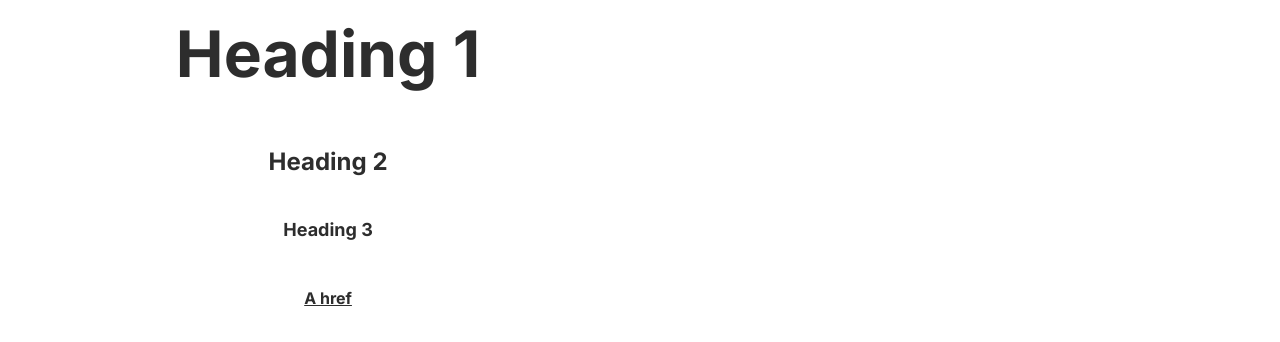
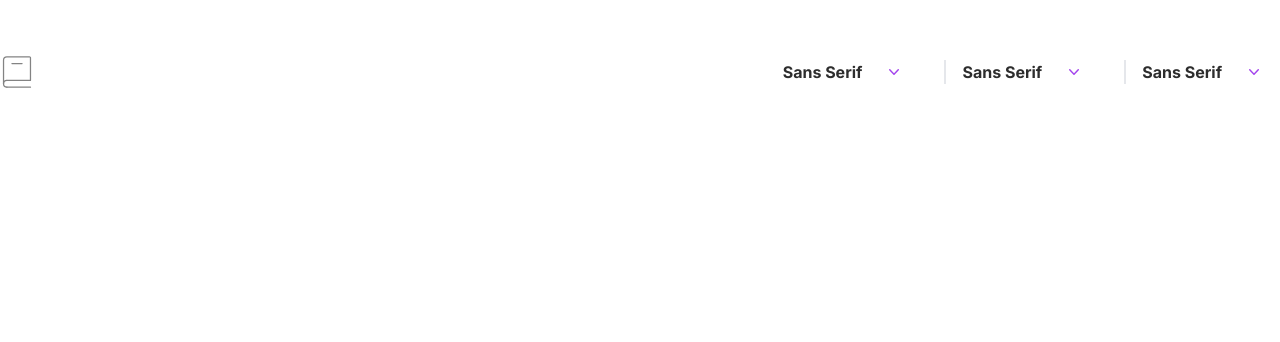
Before and after one commit to TheVanillaBean/dictionary-app, a Next.js app: page / in a window 1280 px wide. Shown: the top 342 px of the page. Built offline with nearby package versions, Linux system fonts and the light colour scheme.

Commit message:
Implement dropdown menu component with basic header

```diff
--- /dev/null
+++ b/components/dropdown.component.jsx
@@ -0,0 +1,72 @@
+import { Menu, Transition } from '@headlessui/react';
+import { ChevronDownIcon } from '@heroicons/react/20/solid';
+import { Fragment } from 'react';
+
+function classNames(...classes) {
+  return classes.filter(Boolean).join(' ');
+}
+
+function Dropdown({ className }) {
+  return (
+    <Menu as='div' className={classNames(className, 'relative text-left')}>
+      <div>
+        <Menu.Button className='flex w-full justify-center gap-1.5 font-bold items-center text-gray-700 hover:bg-gray-50'>
+          Sans Serif
+          <ChevronDownIcon className='ml-4 h-5 w-5 text-purple' aria-hidden='true' />
+        </Menu.Button>
+      </div>
+
+      <Transition
+        as={Fragment}
+        enter='transition ease-out duration-100'
+        enterFrom='transform scale-95'
+        enterTo='transform opacity-100 scale-100'
+        leave='transition ease-in duration-100'
+        leaveFrom='transform opacity-100 scale-100'
+        leaveTo='transform scale-90'>
+        <Menu.Items className='absolute right-0 z-10 mt-2 w-56 origin-top-right rounded-md bg-white shadow-lg ring-1 ring-black ring-opacity-5 focus:outline-none'>
+          <div className='py-1'>
+            <Menu.Item>
+              {({ active }) => (
+                <a
+                  href='#'
+                  className={classNames(
+                    active ? 'bg-gray-100 text-gray-900' : 'text-gray-700',
+                    'block px-4 py-2 text-sm'
+                  )}>
+                  Sans Serif
+                </a>
+              )}
+            </Menu.Item>
+            <Menu.Item>
+              {({ active }) => (
+                <a
+                  href='#'
+                  className={classNames(
+                    active ? 'bg-gray-100 text-gray-900' : 'text-gray-700',
+                    'block px-4 py-2 text-sm'
+                  )}>
+                  Serif
+                </a>
+              )}
+            </Menu.Item>
+            <Menu.Item>
+              {({ active }) => (
+                <a
+                  href='#'
+                  className={classNames(
+                    active ? 'bg-gray-100 text-gray-900' : 'text-gray-700',
+                    'block px-4 py-2 text-sm'
+                  )}>
+                  Mono
+                </a>
+              )}
+            </Menu.Item>
+          </div>
+        </Menu.Items>
+      </Transition>
+    </Menu>
+  );
+}
+
+export default Dropdown;
--- /dev/null
+++ b/components/header.component.jsx
@@ -0,0 +1,25 @@
+import Image from 'next/image';
+import Link from 'next/link';
+import Logo from '../public/icons/logo.svg';
+import Dropdown from './dropdown.component';
+
+function Header() {
+  return (
+    <header className='flex flex-1 items-center max-w-7xl mx-auto mt-14'>
+      <div className='flex lg:flex-1 relative'>
+        <Link href='#'>
+          <span className='sr-only'>Dictionary App</span>
+          <Image src={Logo} alt='Product logo' className='h-8' />
+        </Link>
+      </div>
+
+      <div className='flex items-center gap-6 divide-x-2'>
+        <Dropdown className='px-4' />
+        <Dropdown className='px-4' />
+        <Dropdown className='px-4' />
+      </div>
+    </header>
+  );
+}
+
+export default Header;
--- a/package.json
+++ b/package.json
@@ -9,6 +9,8 @@
     "lint": "next lint"
   },
   "dependencies": {
+    "@headlessui/react": "^1.7.14",
+    "@heroicons/react": "^2.0.18",
     "@tailwindcss/typography": "^0.5.9",
     "autoprefixer": "10.4.14",
     "eslint": "8.41.0",
--- a/pages/_app.js
+++ b/pages/_app.js
@@ -25,8 +25,7 @@ const InconsolataFont = Inconsolata({
 
 export default function App({ Component, pageProps }) {
   return (
-    <main
-      className={`${InterFont.variable} ${LoraFont.variable} ${InconsolataFont.variable} font-sans`}>
+    <main className={`${InterFont.variable} ${LoraFont.variable} ${InconsolataFont.variable}`}>
       <Head>
         <title>Dictionary App</title>
         <meta name='description' content='Search for the definition of a word' />
--- a/pages/index.js
+++ b/pages/index.js
@@ -1,10 +1,9 @@
+import Header from '@/components/header.component';
+
 export default function Home() {
   return (
-    <main className={`flex min-h-screen flex-col items-center prose`}>
-      <h1>Heading 1</h1>
-      <h2>Heading 2</h2>
-      <h3>Heading 3</h3>
-      <a href=''>A href</a>
-    </main>
+    <div className='font-sans'>
+      <Header />
+    </div>
   );
 }
```
Also changed, not shown: components/switch.component.jsx (added), 1 other file (tests, documents, lock files or other folders).
